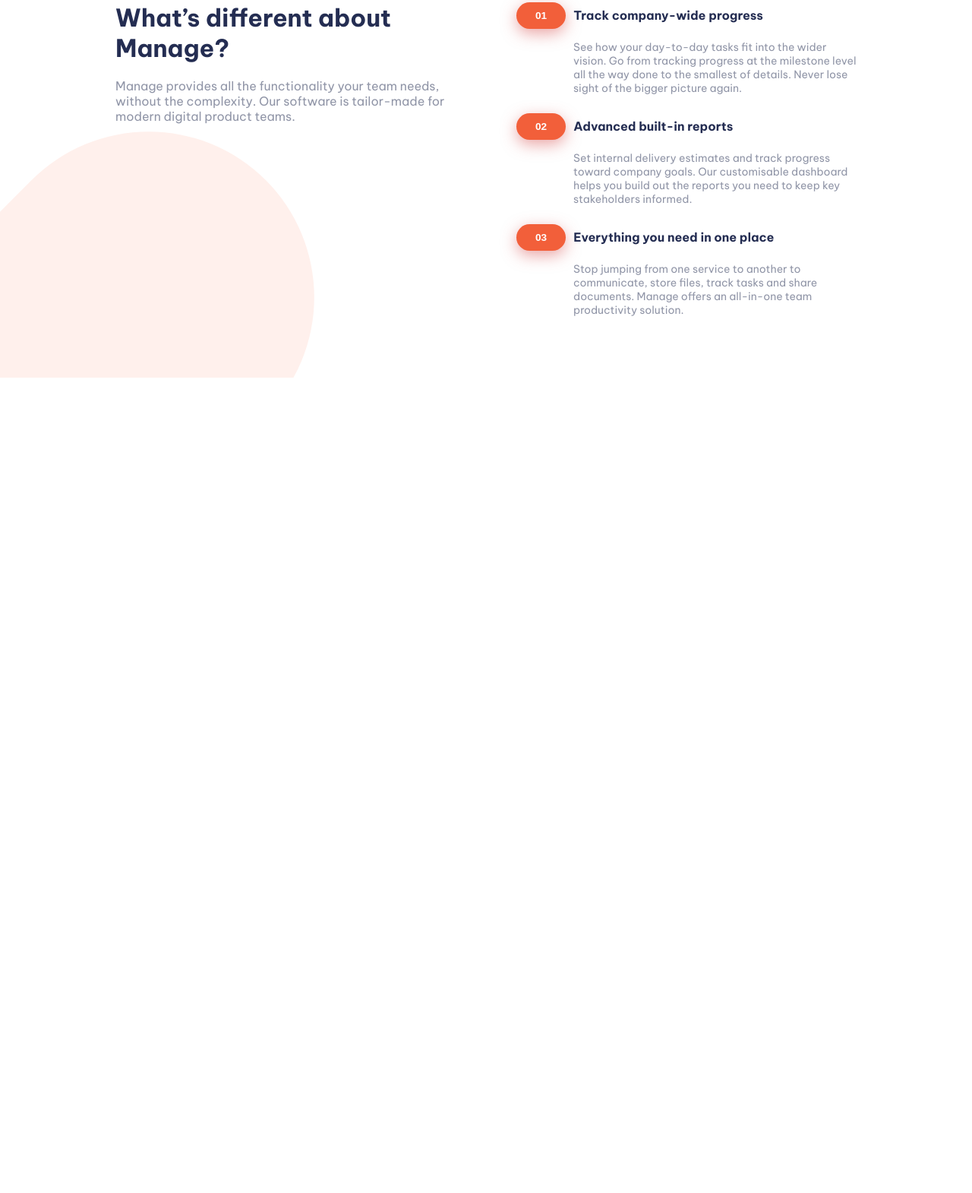
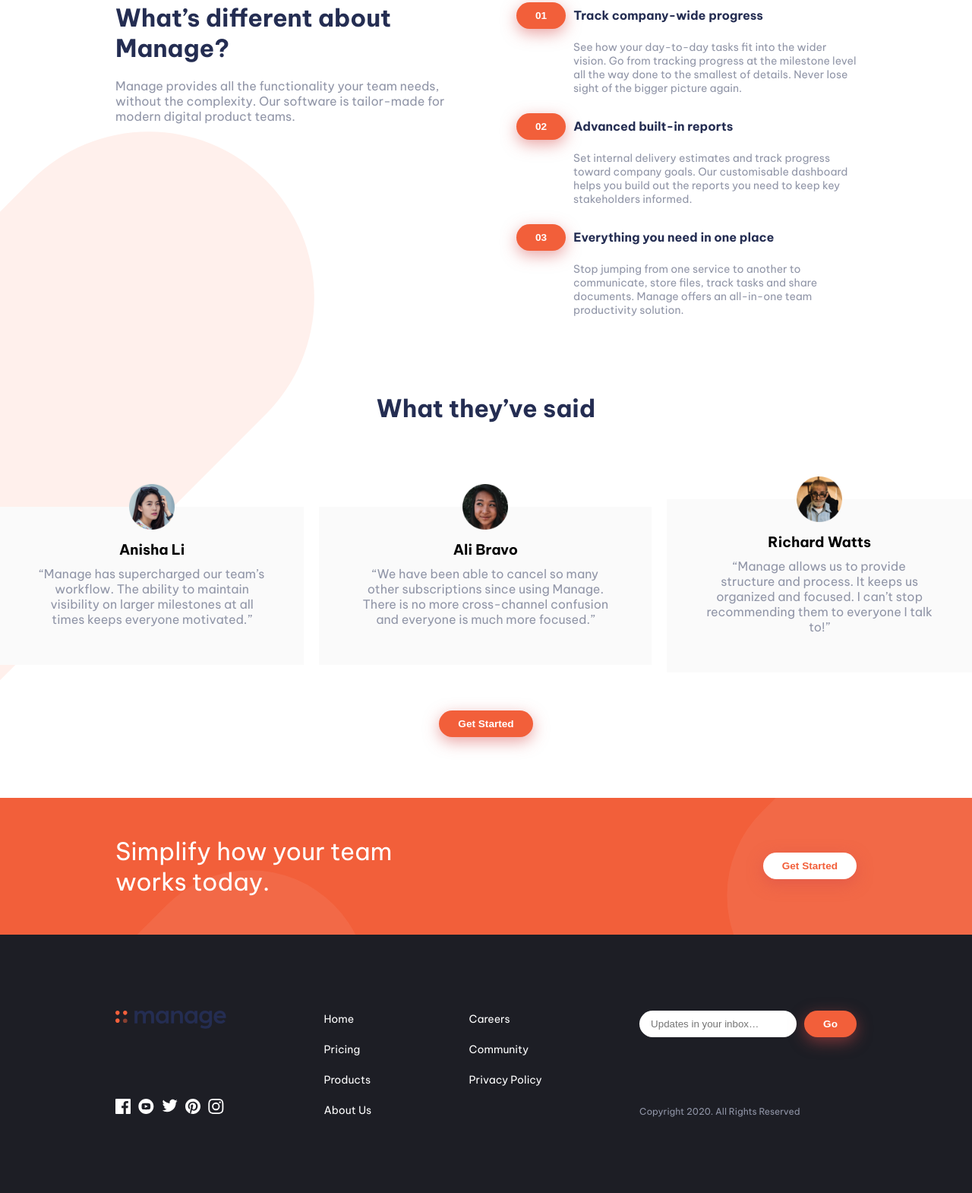
Before and after one commit to MPHDigital-RSA/Challenge-2--Manage-Landing-Page, a plain HTML site: page index.html in a window 1280 px wide. Shown: the part 689-2259 px from the top of the page at 76% size. Before the commit the page ends 1186 px from the top, so only its background shows below. Drawn offline with Linux system fonts and the light colour scheme.

Commit message:
Add files via upload

```diff
--- a/index.html
+++ b/index.html
@@ -1,8 +1,10 @@
 <!DOCTYPE html>
 <html lang="en">
+
 <head>
   <meta charset="UTF-8">
-  <meta name="viewport" content="width=device-width, initial-scale=1.0"> <!-- displays site properly based on user's device -->
+  <meta name="viewport" content="width=device-width, initial-scale=1.0">
+  <!-- displays site properly based on user's device -->
 
   <link rel="icon" type="image/png" sizes="32x32" href="./images/favicon-32x32.png">
 
@@ -10,6 +12,7 @@
 
   <link rel="stylesheet" href="style.css">
 </head>
+
 <body>
 
   <div class="hero">
@@ -119,49 +122,101 @@
       </div>
     </div>
 
-    <!-- <div class="testimonial-slider">
+    <div class="testimonials">
       <h1>What they’ve said</h1>
 
+      <div class="slider-container">
+        <div class="slider-item">
+          <img src="avatar-anisha.png" alt="">
+          <h3>Anisha Li</h3>
+          <p>“Manage has supercharged our team’s workflow. The ability to maintain
+            visibility on larger milestones at all times keeps everyone motivated.”
+          </p>
+        </div>
+
+        <div class="slider-item">
+          <img src="avatar-ali.png" alt="">
+          <h3>Ali Bravo</h3>
+          <p> “We have been able to cancel so many other subscriptions since using
+            Manage. There is no more cross-channel confusion and everyone is much
+            more focused.”
+          </p>
+        </div>
+
+        <div class="slider-item">
+          <img src="avatar-richard.png" alt="">
+          <h3>Richard Watts</h3>
+          <p> “Manage allows us to provide structure and process. It keeps us organized
+            and focused. I can’t stop recommending them to everyone I talk to!”
+          </p>
+        </div>
+
+        <!-- <div class="slider-item">
+          <img src="avatar-shanai.png" alt="">
+          <h3> Shanai Gough</h3>
+          <p> “Their software allows us to track, manage and collaborate on our projects
+            from anywhere. It keeps the whole team in-sync without being intrusive.”
+          </p>
         </div> -->
 
       </div>
-<!--
-  What they’ve said
 
-  Anisha Li
-  “Manage has supercharged our team’s workflow. The ability to maintain
-  visibility on larger milestones at all times keeps everyone motivated.”
+      <button>Get Started</button>
+    </div>
 
-  Ali Bravo
-  “We have been able to cancel so many other subscriptions since using
-  Manage. There is no more cross-channel confusion and everyone is much
-  more focused.”
+  </div>
 
-  Richard Watts
-  “Manage allows us to provide structure and process. It keeps us organized
-  and focused. I can’t stop recommending them to everyone I talk to!”
 
-  Shanai Gough
-  “Their software allows us to track, manage and collaborate on our projects
-  from anywhere. It keeps the whole team in-sync without being intrusive.”
+  <footer>
+    <div class="top-section">
+      <div class="wrapper">
+        <h1>Simplify how your team <br> works today.</h1>
+        <button>Get Started</button>
+      </div>
+    </div>
 
-  Get Started
+    <div class="bottom-section">
+      <div class="wrapper">
+        <div class="logo-section">
+          <img src="logo.svg" alt="" id="logo">
 
-  Simplify how your team works today.
-  Get Started
+          <div class="socials">
+            <a href="#"><img src="icon-facebook.svg" alt=""></a>
+            <a href="#"><img src="icon-youtube.svg" alt=""></a>
+            <a href="#"><img src="icon-twitter.svg" alt=""></a>
+            <a href="#"><img src="icon-pinterest.svg" alt=""></a>
+            <a href="#"><img src="icon-instagram.svg" alt=""></a>
+          </div>
+        </div>
+        <div class="fmenu-1">
+          <ul>
+            <li><a href="#">Home</a></li>
+            <li><a href="#">Pricing</a></li>
+            <li><a href="#">Products</a></li>
+            <li><a href="#">About Us</a></li>
+          </ul>
+        </div>
+        <div class="fmenu-2">
+          <ul>
+            <li><a href="#">Careers</a></li>
+            <li><a href="#">Community</a></li>
+            <li><a href="#">Privacy Policy</a></li>
+          </ul>
+        </div>
+        <div class="form">
 
-  Home
-  Pricing
-  Products
-  About Us
-  Careers
-  Community
-  Privacy Policy
+          <form action="#">
+            <input type="text" placeholder="Updates in your inbox…">
+            <button>Go</button>
+          </form>
 
-  Updates in your inbox…
-  Go
+          <p class="copyright"> Copyright 2020. All Rights Reserved </p>
 
-  Copyright 2020. All Rights Reserved
--->
+        </div>
+      </div>
+    </div>
+  </footer>
+
 </body>
+
 </html>
--- a/style.css
+++ b/style.css
@@ -1,9 +1,8 @@
-
 /* UTILIES *********************/
 
 @import url('https://fonts.googleapis.com/css2?family=Barlow+Semi+Condensed:wght@500;600&family=Be+Vietnam+Pro:wght@400;500;700&display=swap');
 
-:root{
+:root {
 
     --Bright-Red: hsl(12, 88%, 59%);
     --Dark-Blue: hsl(228, 39%, 23%);
@@ -17,34 +16,37 @@
 
 *,
 *::after,
-*::before{
+*::before {
     box-sizing: border-box;
     padding: 0;
     margin: 0;
 }
 
-.wrapper{
+.wrapper {
     max-width: 65em;
     margin: 0 auto;
     padding: 0 2rem;
     /* height: 500px; */
 }
-.grid-cont{
+
+.grid-cont {
     display: grid;
 }
 
-.grid-gap-100{
+.grid-gap-100 {
     gap: 5rem;
 }
 
-.grid-gap-200{
+.grid-gap-200 {
     gap: 1.5rem;
 }
-.two-grid-cols{
+
+.two-grid-cols {
     grid-template-columns: repeat(2, 1fr);
 }
+
 /* BODY STYLING **************************/
-body{
+body {
     font-family: 'Be Vietnam Pro', sans-serif;
 }
 
@@ -52,7 +54,7 @@
 /* HERO SECTION STYLES ********************/
 
 
-.hero{
+.hero {
     background-image: url(bg-tablet-pattern.svg);
     background-repeat: no-repeat;
     background-size: contain;
@@ -61,34 +63,34 @@
     padding: 4rem 0;
 }
 
-header{
+header {
     display: flex;
     justify-content: space-between;
     align-items: center;
 }
 
-header ul{
+header ul {
     display: flex;
     align-items: center;
     gap: 1.875em;
 }
 
-header li{
+header li {
     list-style-type: none;
 }
 
-header a{
+header a {
     text-decoration: none;
     color: var(--Dark-Blue);
     font-size: .85em;
 }
 
-header a:hover{
+header a:hover {
     color: var(--Dark-Grayish-Blue);
 }
 
 /* this button style should apply to every button unless i need to modify the button otherwise */
-button{
+button {
     color: white;
     background-color: var(--Bright-Red);
     border: none;
@@ -100,48 +102,51 @@
     box-shadow: 0 6px 20px 0 rgba(214, 76, 76, 0.5);
 }
 
-button:hover{
+button:hover {
     background-color: var(--Very-Pale-Red);
     cursor: pointer;
 }
 
-header .hamburger-menu{
+header .hamburger-menu {
     display: none;
 }
 
-.col1 h1{
+.col1 h1 {
     font-size: 3rem;
     color: var(--Dark-Blue);
 }
 
-.col1 p{
+.col1 p {
     color: var(--Dark-Grayish-Blue);
 }
-.col2{
+
+.col2 {
     text-align: right;
 }
-.col2 img{
+
+.col2 img {
     width: 90%;
 }
 
 /* CONTENT STYLING */
 
-.content{
+.content {
     padding: 80px 0;
     background-image: url(bg-tablet-pattern.svg);
     background-repeat: no-repeat;
     background-position: -400px 250px;
 }
-.content h1{
+
+.content h1 {
     font-size: 2em;
     margin-bottom: 20px;
 }
 
-.content .item{
+.content .item {
     text-align: left;
 }
 
-.content .item-header{
+.content .item-header {
     display: flex;
     gap: 10px;
     align-items: center;
@@ -154,43 +159,216 @@
     */
 }
 
-.content .title{
+.content .title {
     color: var(--Dark-Blue);
     font-weight: 600;
     /* padding: 10px 0; */
 }
 
-.content .paragraph{
+.content .paragraph {
     color: var(--Dark-Grayish-Blue);
     padding: 15px 0 0 75px;
     font-size: 14px;
 }
 
+/* testimonial slider section */
+
+.testimonials {
+    padding-top: 100px;
+    text-align: center;
+}
+
+.testimonials h1 {
+    color: var(--Dark-Blue);
+    text-align: center;
+    margin-bottom: 50px;
+}
+
+.testimonials .slider-container {
+    overflow: hidden;
+    margin: 0 auto;
+
+    padding-block: 50px;
+    display: flex;
+    align-items: center;
+    gap: 20px;
+}
+
+.slider-container .slider-item {
+    height: 100%;
+    background-color: var(--Very-Light-Gray);
+    text-align: center;
+    padding: 0 50px 50px 50px;
+}
+
+.slider-item img {
+    --width: 60px;
+    width: var(--width);
+    margin-top: calc(var(--width)*(-0.5));
+    margin-bottom: 10px;
+}
+
+.slider-item p {
+    color: var(--Dark-Grayish-Blue);
+    margin-top: 10px;
+}
+
+/* footer styling */
+
+.top-section {
+    background-color: var(--Bright-Red);
+    background-image: url(bg-simplify-section-desktop.svg);
+    padding: 50px 0;
+}
+
+.top-section .wrapper {
+    display: flex;
+    justify-content: space-between;
+    align-items: center;
+}
+
+footer h1 {
+    color: white;
+    font-weight: 400;
+}
+
+footer .top-section button {
+    background-color: white;
+    color: var(--Bright-Red);
+}
+
+.bottom-section {
+    background-color: var(--Very-Dark-Blue);
+    padding-block: 100px;
+}
+
+.bottom-section .wrapper {
+    display: flex;
+    gap: 20px;
+    justify-content: space-between;
+}
+
+footer .logo-section {
+    display: flex;
+    flex-direction: column;
+    justify-content: space-between;
+}
+
+footer .logo-section .socials {
+    display: flex;
+    gap: 10px;
+}
+
+footer ul {
+    display: flex;
+    flex-direction: column;
+    gap: 20px;
+}
+
+footer li {
+    list-style-type: none;
+}
+
+footer a {
+    color: white;
+    font-size: 14px;
+    text-decoration: none;
+}
+
+footer form input {
+    padding: 10px 15px;
+    border-radius: 50rem;
+    border: none;
+}
+
+footer form {
+    display: flex;
+    gap: 10px;
+}
+
+footer .form {
+    display: flex;
+    flex-direction: column;
+    justify-content: space-between;
+}
+
+footer .copyright {
+    font-size: 12px;
+    color: var(--Dark-Grayish-Blue);
+}
+
 /* MEDIA QUERRIES */
-@media (max-width: 50em){
+@media (max-width: 50em) {
 
-    header nav{
+    header nav {
         display: none;
     }
-    .col1 h1{
+
+    .col1 h1 {
         font-size: 2.2rem;
     }
 
-    .two-grid-cols{
+    .two-grid-cols {
         grid-template-columns: repeat(1, 1fr);
+        /* gap: 0; */
     }
 
-    .col1{
+    .col1 {
         text-align: center;
     }
 
-    .content .paragraph{
+    .content .paragraph {
         padding: 15px 0 0;
     }
 
-    .content .item-header{
+    .content .item-header {
         background-color: rgb(255, 229, 229);
         border-radius: 50px;
     }
 
+
+    .testimonials .slider-container {
+        flex-direction: column;
+        gap: 50px;
     }
+
+    .slider-container .slider-item {
+        max-width: 400px;
+    }
+
+    .top-section .wrapper {
+        flex-direction: column;
+        gap: 40px;
+    }
+
+    footer h1 {
+        text-align: center;
+    }
+
+    .bottom-section .wrapper {
+        flex-direction: column;
+        gap: 30px;
+        text-align: center;
+    }
+
+    footer .form {
+        gap: 30px;
+    }
+
+    footer form {
+        justify-content: center;
+    }
+
+    footer .socials {
+        justify-content: center;
+    }
+
+    footer #logo {
+        max-width: 200px;
+        margin: auto;
+    }
+
+    footer .logo-section {
+        gap: 30px;
+    }
+}
```
Lines whose indentation alone changed are shown as unchanged.
